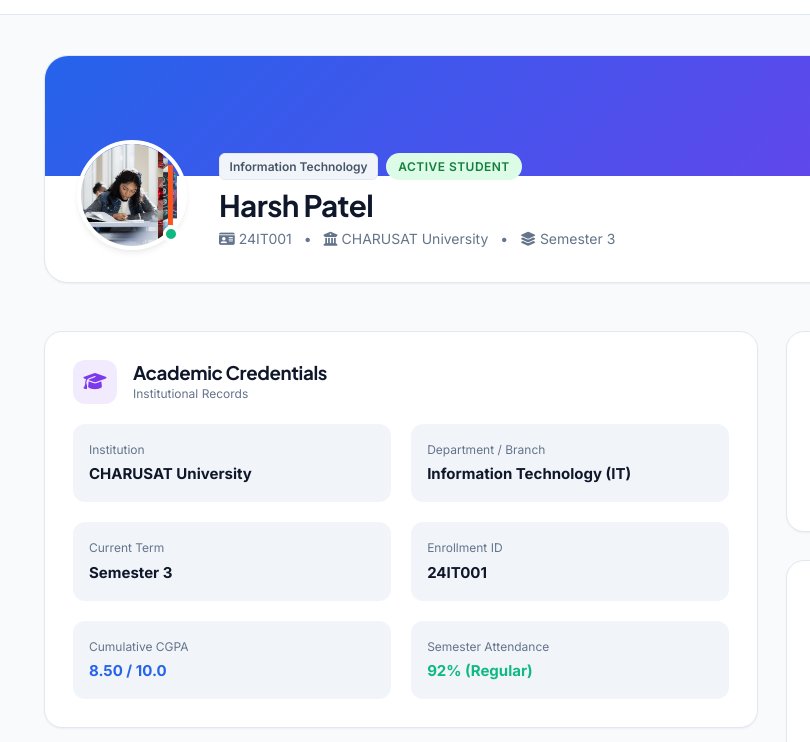
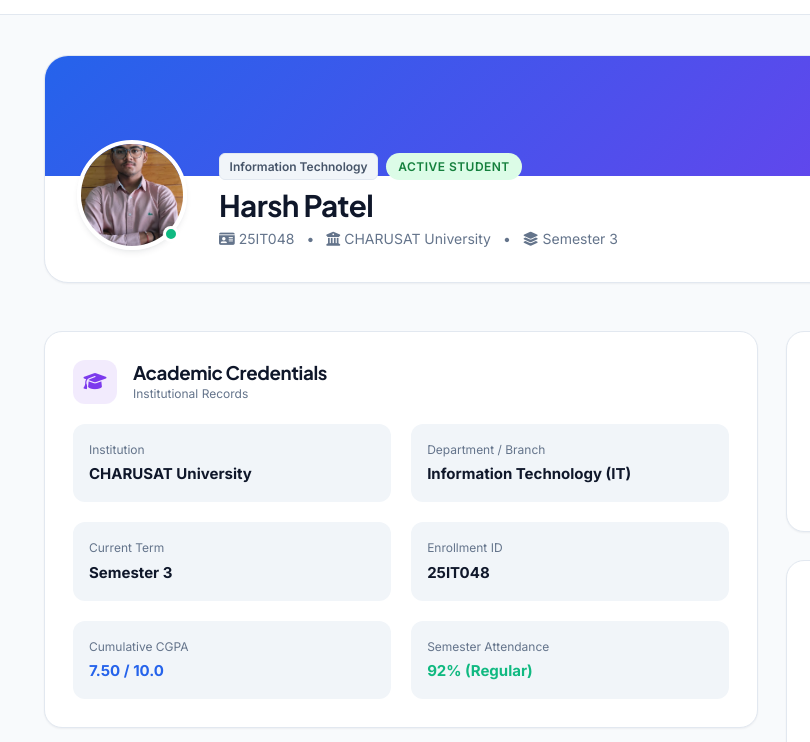
Before and after one commit to 25it048/StudentHub, a plain HTML site: page pages/profile.html in a window 1280 px wide. Shown: the part 58-800 px from the top of the page, 0-810 px from the left. Drawn offline with Linux system fonts and the light colour scheme.

Commit message:
Practical 5

```diff
--- a/pages/profile.html
+++ b/pages/profile.html
@@ -86,7 +86,7 @@
 
           <div class="profile-summary-bar">
             <div class="profile-avatar-wrapper">
-              <img src="../image/profile.jpg" alt="Harsh Patel profile portrait" class="profile-avatar-img" onerror="this.src='../image/Medical_Student2-min.webp';">
+              <img src="../image/HP p.jpeg" alt="Harsh Patel profile portrait" class="profile-avatar-img" onerror="this.src='../image/Medical_Student2-min.webp';">
               <span class="avatar-status-dot" title="Verified Student"></span>
             </div>
 
@@ -97,7 +97,7 @@
               </div>
               <h1 id="profileHeading" class="profile-name">Harsh Patel</h1>
               <p class="profile-meta-line">
-                <span><i class="fa-solid fa-id-card" aria-hidden="true"></i> 24IT001</span>
+                <span><i class="fa-solid fa-id-card" aria-hidden="true"></i> 25IT048</span>
                 <span>•</span>
                 <span><i class="fa-solid fa-building-columns" aria-hidden="true"></i> CHARUSAT University</span>
                 <span>•</span>
@@ -153,11 +153,11 @@
                 </div>
                 <div class="spec-item">
                   <span class="spec-label">Enrollment ID</span>
-                  <strong class="spec-val">24IT001</strong>
+                  <strong class="spec-val">25IT048</strong>
                 </div>
                 <div class="spec-item">
                   <span class="spec-label">Cumulative CGPA</span>
-                  <strong class="spec-val text-primary">8.50 / 10.0</strong>
+                  <strong class="spec-val text-primary">7.50 / 10.0</strong>
                 </div>
                 <div class="spec-item">
                   <span class="spec-label">Semester Attendance</span>
```
Also changed, not shown: image/HP p.jpeg (added).
